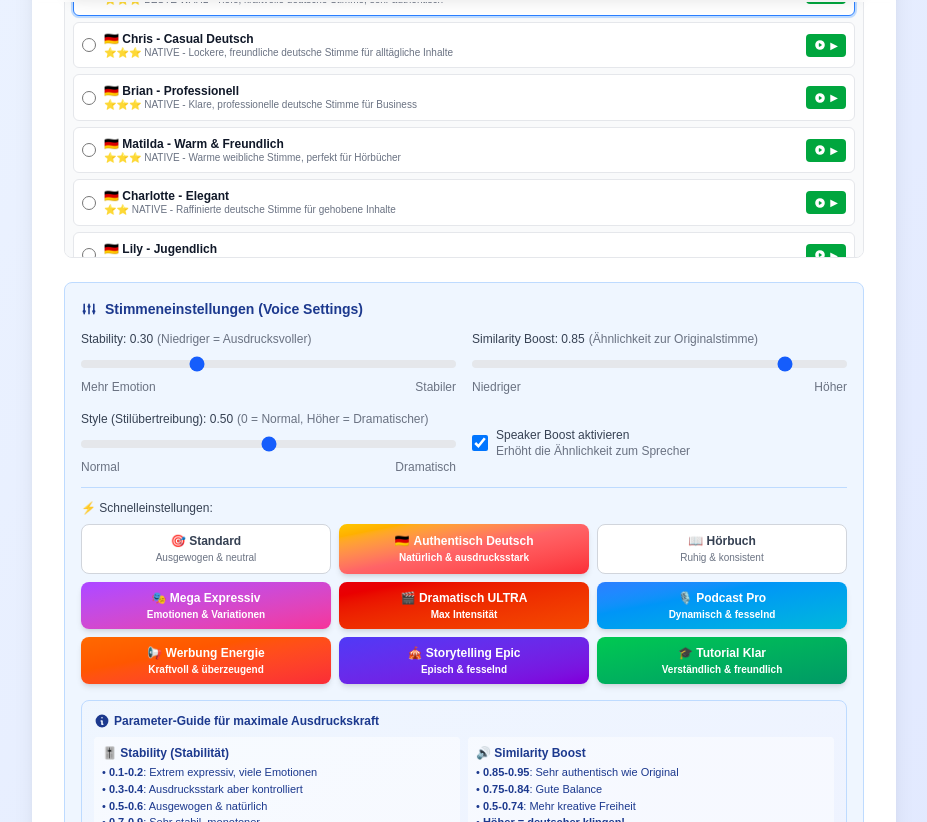
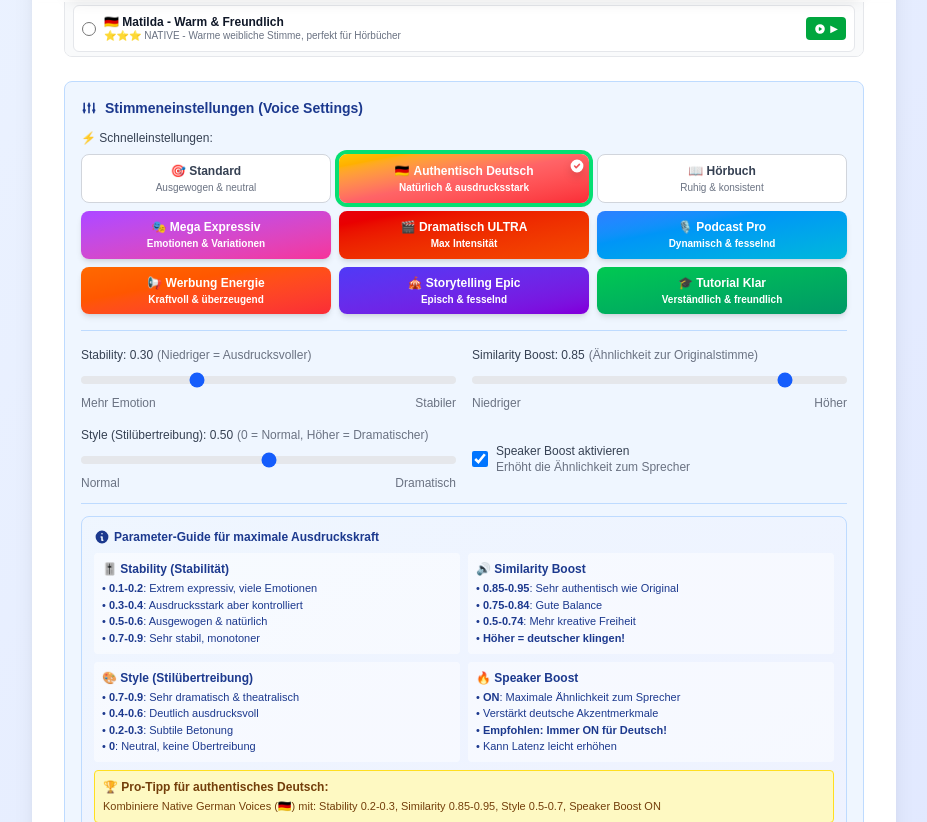
Before and after one commit to chungkk/text-to.speech, a Next.js app: page / in a window 1280 px wide. Shown: the part 798-1620 px from the top of the page, without its empty margins (176-1103 px from the left). Built offline with nearby package versions, Linux system fonts and the light colour scheme; no server answers.

Commit message:
sửa index

```diff
--- a/app/page.tsx
+++ b/app/page.tsx
@@ -52,6 +52,14 @@ export default function Home() {
   const [similarityBoost, setSimilarityBoost] = useState(0.85);
   const [style, setStyle] = useState(0.5);
   const [useSpeakerBoost, setUseSpeakerBoost] = useState(true);
+
+  // Helper function to check if current settings match a preset
+  const isPresetActive = (presetStability: number, presetSimilarity: number, presetStyle: number, presetBoost: boolean) => {
+    return stability === presetStability &&
+           similarityBoost === presetSimilarity &&
+           style === presetStyle &&
+           useSpeakerBoost === presetBoost;
+  };
 
   useEffect(() => {
     fetch('/api/voices')
@@ -289,7 +297,7 @@ export default function Home() {
                 id="text"
                 value={text}
                 onChange={(e) => setText(e.target.value)}
-                rows={14}
+                rows={10}
                 className="w-full px-5 py-4 border-2 border-gray-300 rounded-xl focus:ring-2 focus:ring-blue-500 focus:border-blue-500 resize-none text-base font-normal bg-white shadow-sm"
                 placeholder={t.textInputPlaceholder}
                 disabled={loading}
@@ -353,7 +361,7 @@ export default function Home() {
                   {voices.length} {t.voicesAvailable}
                 </span>
               </div>
-              <div className="max-h-80 overflow-y-auto border border-gray-200 rounded-lg p-2 bg-gray-50">
+              <div className="max-h-60 overflow-y-auto border border-gray-200 rounded-lg p-2 bg-gray-50">
                 <div className="space-y-3">
                   {/* German Voices */}
                   {germanVoices.length > 0 && (
@@ -556,6 +564,225 @@ export default function Home() {
                 {t.voiceSettingsTitle}
               </h3>
 
+              {/* Preset Buttons - Moved to Top */}
+              <div className="mb-4 pb-4 border-b border-blue-200">
+                <p className="text-xs font-medium text-gray-700 mb-2">{t.presetsTitle}</p>
+                <div className="grid grid-cols-2 md:grid-cols-3 gap-2">
+                  {/* Row 1: Standard & Common */}
+                  <button
+                    type="button"
+                    onClick={() => {
+                      setStability(0.5);
+                      setSimilarityBoost(0.75);
+                      setStyle(0);
+                      setUseSpeakerBoost(true);
+                    }}
+                    className={`px-3 py-2 text-xs bg-white border text-gray-700 rounded-lg hover:bg-gray-50 transition-colors relative ${
+                      isPresetActive(0.5, 0.75, 0, true) ? 'border-green-500 ring-2 ring-green-200' : 'border-gray-300'
+                    }`}
+                  >
+                    {isPresetActive(0.5, 0.75, 0, true) && (
+                      <div className="absolute top-1 right-1">
+                        <svg className="w-4 h-4 text-green-600" fill="currentColor" viewBox="0 0 20 20">
+                          <path fillRule="evenodd" d="M10 18a8 8 0 100-16 8 8 0 000 16zm3.707-9.293a1 1 0 00-1.414-1.414L9 10.586 7.707 9.293a1 1 0 00-1.414 1.414l2 2a1 1 0 001.414 0l4-4z" clipRule="evenodd" />
+                        </svg>
+                      </div>
+                    )}
+                    <div className="font-semibold">{t.presetStandard}</div>
+                    <div className="text-[10px] text-gray-500 mt-0.5">{t.presetStandardDesc}</div>
+                  </button>
+
+                  <button
+                    type="button"
+                    onClick={() => {
+                      setStability(0.3);
+                      setSimilarityBoost(0.85);
+                      setStyle(0.5);
+                      setUseSpeakerBoost(true);
+                    }}
+                    className={`px-3 py-2 text-xs bg-gradient-to-br from-yellow-400 via-red-400 to-red-500 text-white font-bold rounded-lg hover:from-yellow-500 hover:to-red-600 transition-colors shadow-md relative ${
+                      isPresetActive(0.3, 0.85, 0.5, true) ? 'ring-4 ring-green-400' : ''
+                    }`}
+                  >
+                    {isPresetActive(0.3, 0.85, 0.5, true) && (
+                      <div className="absolute top-1 right-1">
+                        <svg className="w-4 h-4 text-white drop-shadow-lg" fill="currentColor" viewBox="0 0 20 20">
+                          <path fillRule="evenodd" d="M10 18a8 8 0 100-16 8 8 0 000 16zm3.707-9.293a1 1 0 00-1.414-1.414L9 10.586 7.707 9.293a1 1 0 00-1.414 1.414l2 2a1 1 0 001.414 0l4-4z" clipRule="evenodd" />
+                        </svg>
+                      </div>
+                    )}
+                    <div className="flex items-center justify-center gap-1">
+                      <span>🇩🇪</span>
+                      <span>{t.presetGerman.replace('🇩🇪 ', '')}</span>
+                    </div>
+                    <div className="text-[10px] mt-0.5">{t.presetGermanDesc}</div>
+                  </button>
+
+                  <button
+                    type="button"
+                    onClick={() => {
+                      setStability(0.8);
+                      setSimilarityBoost(0.5);
+                      setStyle(0);
+                      setUseSpeakerBoost(false);
+                    }}
+                    className={`px-3 py-2 text-xs bg-white border text-gray-700 rounded-lg hover:bg-gray-50 transition-colors relative ${
+                      isPresetActive(0.8, 0.5, 0, false) ? 'border-green-500 ring-2 ring-green-200' : 'border-gray-300'
+                    }`}
+                  >
+                    {isPresetActive(0.8, 0.5, 0, false) && (
+                      <div className="absolute top-1 right-1">
+                        <svg className="w-4 h-4 text-green-600" fill="currentColor" viewBox="0 0 20 20">
+                          <path fillRule="evenodd" d="M10 18a8 8 0 100-16 8 8 0 000 16zm3.707-9.293a1 1 0 00-1.414-1.414L9 10.586 7.707 9.293a1 1 0 00-1.414 1.414l2 2a1 1 0 001.414 0l4-4z" clipRule="evenodd" />
+                        </svg>
+                      </div>
+                    )}
+                    <div className="font-semibold">{t.presetAudiobook}</div>
+                    <div className="text-[10px] text-gray-500 mt-0.5">{t.presetAudiobookDesc}</div>
+                  </button>
+
+                  {/* Row 2: Expressive */}
+                  <button
+                    type="button"
+                    onClick={() => {
+                      setStability(0.15);
+                      setSimilarityBoost(0.9);
+                      setStyle(0.65);
+                      setUseSpeakerBoost(true);
+                    }}
+                    className={`px-3 py-2 text-xs bg-gradient-to-br from-purple-500 to-pink-500 text-white font-semibold rounded-lg hover:from-purple-600 hover:to-pink-600 transition-colors shadow-md relative ${
+                      isPresetActive(0.15, 0.9, 0.65, true) ? 'ring-4 ring-green-400' : ''
+                    }`}
+                  >
+                    {isPresetActive(0.15, 0.9, 0.65, true) && (
+                      <div className="absolute top-1 right-1">
+                        <svg className="w-4 h-4 text-white drop-shadow-lg" fill="currentColor" viewBox="0 0 20 20">
+                          <path fillRule="evenodd" d="M10 18a8 8 0 100-16 8 8 0 000 16zm3.707-9.293a1 1 0 00-1.414-1.414L9 10.586 7.707 9.293a1 1 0 00-1.414 1.414l2 2a1 1 0 001.414 0l4-4z" clipRule="evenodd" />
+                        </svg>
+                      </div>
+                    )}
+                    <div>{t.presetExpressive}</div>
+                    <div className="text-[10px] mt-0.5">{t.presetExpressiveDesc}</div>
+                  </button>
+
+                  <button
+                    type="button"
+                    onClick={() => {
+                      setStability(0.2);
+                      setSimilarityBoost(0.95);
+                      setStyle(0.8);
+                      setUseSpeakerBoost(true);
+                    }}
+                    className={`px-3 py-2 text-xs bg-gradient-to-br from-red-600 to-orange-600 text-white font-bold rounded-lg hover:from-red-700 hover:to-orange-700 transition-colors shadow-md relative ${
+                      isPresetActive(0.2, 0.95, 0.8, true) ? 'ring-4 ring-green-400' : ''
+                    }`}
+                  >
+                    {isPresetActive(0.2, 0.95, 0.8, true) && (
+                      <div className="absolute top-1 right-1">
+                        <svg className="w-4 h-4 text-white drop-shadow-lg" fill="currentColor" viewBox="0 0 20 20">
+                          <path fillRule="evenodd" d="M10 18a8 8 0 100-16 8 8 0 000 16zm3.707-9.293a1 1 0 00-1.414-1.414L9 10.586 7.707 9.293a1 1 0 00-1.414 1.414l2 2a1 1 0 001.414 0l4-4z" clipRule="evenodd" />
+                        </svg>
+                      </div>
+                    )}
+                    <div>{t.presetDramatic}</div>
+                    <div className="text-[10px] mt-0.5">{t.presetDramaticDesc}</div>
+                  </button>
+
+                  <button
+                    type="button"
+                    onClick={() => {
+                      setStability(0.25);
+                      setSimilarityBoost(0.88);
+                      setStyle(0.6);
+                      setUseSpeakerBoost(true);
+                    }}
+                    className={`px-3 py-2 text-xs bg-gradient-to-br from-blue-500 to-cyan-500 text-white font-semibold rounded-lg hover:from-blue-600 hover:to-cyan-600 transition-colors shadow-md relative ${
+                      isPresetActive(0.25, 0.88, 0.6, true) ? 'ring-4 ring-green-400' : ''
+                    }`}
+                  >
+                    {isPresetActive(0.25, 0.88, 0.6, true) && (
+                      <div className="absolute top-1 right-1">
+                        <svg className="w-4 h-4 text-white drop-shadow-lg" fill="currentColor" viewBox="0 0 20 20">
+                          <path fillRule="evenodd" d="M10 18a8 8 0 100-16 8 8 0 000 16zm3.707-9.293a1 1 0 00-1.414-1.414L9 10.586 7.707 9.293a1 1 0 00-1.414 1.414l2 2a1 1 0 001.414 0l4-4z" clipRule="evenodd" />
+                        </svg>
+                      </div>
+                    )}
+                    <div>{t.presetPodcast}</div>
+                    <div className="text-[10px] mt-0.5">{t.presetPodcastDesc}</div>
+                  </button>
+
+                  {/* Row 3: Specialized */}
+                  <button
+                    type="button"
+                    onClick={() => {
+                      setStability(0.18);
+                      setSimilarityBoost(0.92);
+                      setStyle(0.75);
+                      setUseSpeakerBoost(true);
+                    }}
+                    className={`px-3 py-2 text-xs bg-gradient-to-br from-orange-500 to-red-500 text-white font-semibold rounded-lg hover:from-orange-600 hover:to-red-600 transition-colors shadow-md relative ${
+                      isPresetActive(0.18, 0.92, 0.75, true) ? 'ring-4 ring-green-400' : ''
+                    }`}
+                  >
+                    {isPresetActive(0.18, 0.92, 0.75, true) && (
+                      <div className="absolute top-1 right-1">
+                        <svg className="w-4 h-4 text-white drop-shadow-lg" fill="currentColor" viewBox="0 0 20 20">
+                          <path fillRule="evenodd" d="M10 18a8 8 0 100-16 8 8 0 000 16zm3.707-9.293a1 1 0 00-1.414-1.414L9 10.586 7.707 9.293a1 1 0 00-1.414 1.414l2 2a1 1 0 001.414 0l4-4z" clipRule="evenodd" />
+                        </svg>
+                      </div>
+                    )}
+                    <div>{t.presetAdvertising}</div>
+                    <div className="text-[10px] mt-0.5">{t.presetAdvertisingDesc}</div>
+                  </button>
+
+                  <button
+                    type="button"
+                    onClick={() => {
+                      setStability(0.12);
+                      setSimilarityBoost(0.95);
+                      setStyle(0.85);
+                      setUseSpeakerBoost(true);
+                    }}
+                    className={`px-3 py-2 text-xs bg-gradient-to-br from-indigo-600 to-purple-700 text-white font-bold rounded-lg hover:from-indigo-700 hover:to-purple-800 transition-colors shadow-md relative ${
+                      isPresetActive(0.12, 0.95, 0.85, true) ? 'ring-4 ring-green-400' : ''
+                    }`}
+                  >
+                    {isPresetActive(0.12, 0.95, 0.85, true) && (
+                      <div className="absolute top-1 right-1">
+                        <svg className="w-4 h-4 text-white drop-shadow-lg" fill="currentColor" viewBox="0 0 20 20">
+                          <path fillRule="evenodd" d="M10 18a8 8 0 100-16 8 8 0 000 16zm3.707-9.293a1 1 0 00-1.414-1.414L9 10.586 7.707 9.293a1 1 0 00-1.414 1.414l2 2a1 1 0 001.414 0l4-4z" clipRule="evenodd" />
+                        </svg>
+                      </div>
+                    )}
+                    <div>{t.presetStorytelling}</div>
+                    <div className="text-[10px] mt-0.5">{t.presetStorytellingDesc}</div>
+                  </button>
+
+                  <button
+                    type="button"
+                    onClick={() => {
+                      setStability(0.22);
+                      setSimilarityBoost(0.87);
+                      setStyle(0.55);
+                      setUseSpeakerBoost(true);
+                    }}
+                    className={`px-3 py-2 text-xs bg-gradient-to-br from-green-500 to-emerald-600 text-white font-semibold rounded-lg hover:from-green-600 hover:to-emerald-700 transition-colors shadow-md relative ${
+                      isPresetActive(0.22, 0.87, 0.55, true) ? 'ring-4 ring-green-400' : ''
+                    }`}
+                  >
+                    {isPresetActive(0.22, 0.87, 0.55, true) && (
+                      <div className="absolute top-1 right-1">
+                        <svg className="w-4 h-4 text-white drop-shadow-lg" fill="currentColor" viewBox="0 0 20 20">
+                          <path fillRule="evenodd" d="M10 18a8 8 0 100-16 8 8 0 000 16zm3.707-9.293a1 1 0 00-1.414-1.414L9 10.586 7.707 9.293a1 1 0 00-1.414 1.414l2 2a1 1 0 001.414 0l4-4z" clipRule="evenodd" />
+                        </svg>
+                      </div>
+                    )}
+                    <div>{t.presetTutorial}</div>
+                    <div className="text-[10px] mt-0.5">{t.presetTutorialDesc}</div>
+                  </button>
+                </div>
+              </div>
+
               <div className="grid grid-cols-1 md:grid-cols-2 gap-4">
                 {/* Stability */}
                 <div>
@@ -637,145 +864,9 @@ export default function Home() {
                 </div>
               </div>
 
-              {/* Preset Buttons */}
+              {/* Advanced Info Panel */}
               <div className="mt-3 pt-3 border-t border-blue-200">
-                <p className="text-xs font-medium text-gray-700 mb-2">{t.presetsTitle}</p>
-                <div className="grid grid-cols-2 md:grid-cols-3 gap-2">
-                  {/* Row 1: Standard & Common */}
-                  <button
-                    type="button"
-                    onClick={() => {
-                      setStability(0.5);
-                      setSimilarityBoost(0.75);
-                      setStyle(0);
-                      setUseSpeakerBoost(true);
-                    }}
-                    className="px-3 py-2 text-xs bg-white border border-gray-300 text-gray-700 rounded-lg hover:bg-gray-50 transition-colors"
-                  >
-                    <div className="font-semibold">{t.presetStandard}</div>
-                    <div className="text-[10px] text-gray-500 mt-0.5">{t.presetStandardDesc}</div>
-                  </button>
-
-                  <button
-                    type="button"
-                    onClick={() => {
-                      setStability(0.3);
-                      setSimilarityBoost(0.85);
-                      setStyle(0.5);
-                      setUseSpeakerBoost(true);
-                    }}
-                    className="px-3 py-2 text-xs bg-gradient-to-br from-yellow-400 via-red-400 to-red-500 text-white font-bold rounded-lg hover:from-yellow-500 hover:to-red-600 transition-colors shadow-md"
-                  >
-                    <div className="flex items-center justify-center gap-1">
-                      <span>🇩🇪</span>
-                      <span>{t.presetGerman.replace('🇩🇪 ', '')}</span>
-                    </div>
-                    <div className="text-[10px] mt-0.5">{t.presetGermanDesc}</div>
-                  </button>
-
-                  <button
-                    type="button"
-                    onClick={() => {
-                      setStability(0.8);
-                      setSimilarityBoost(0.5);
-                      setStyle(0);
-                      setUseSpeakerBoost(false);
-                    }}
-                    className="px-3 py-2 text-xs bg-white border border-gray-300 text-gray-700 rounded-lg hover:bg-gray-50 transition-colors"
-                  >
-                    <div className="font-semibold">{t.presetAudiobook}</div>
-                    <div className="text-[10px] text-gray-500 mt-0.5">{t.presetAudiobookDesc}</div>
-                  </button>
-
-                  {/* Row 2: Expressive */}
-                  <button
-                    type="button"
-                    onClick={() => {
-                      setStability(0.15);
-                      setSimilarityBoost(0.9);
-                      setStyle(0.65);
-                      setUseSpeakerBoost(true);
-                    }}
-                    className="px-3 py-2 text-xs bg-gradient-to-br from-purple-500 to-pink-500 text-white font-semibold rounded-lg hover:from-purple-600 hover:to-pink-600 transition-colors shadow-md"
-                  >
-                    <div>{t.presetExpressive}</div>
-                    <div className="text-[10px] mt-0.5">{t.presetExpressiveDesc}</div>
-                  </button>
-
-                  <button
-                    type="button"
-                    onClick={() => {
-                      setStability(0.2);
-                      setSimilarityBoost(0.95);
-                      setStyle(0.8);
-                      setUseSpeakerBoost(true);
-                    }}
-                    className="px-3 py-2 text-xs bg-gradient-to-br from-red-600 to-orange-600 text-white font-bold rounded-lg hover:from-red-700 hover:to-orange-700 transition-colors shadow-md"
-                  >
-                    <div>{t.presetDramatic}</div>
-                    <div className="text-[10px] mt-0.5">{t.presetDramaticDesc}</div>
-                  </button>
-
-                  <button
-                    type="button"
-                    onClick={() => {
-                      setStability(0.25);
-                      setSimilarityBoost(0.88);
-                      setStyle(0.6);
-                      setUseSpeakerBoost(true);
-                    }}
-                    className="px-3 py-2 text-xs bg-gradient-to-br from-blue-500 to-cyan-500 text-white font-semibold rounded-lg hover:from-blue-600 hover:to-cyan-600 transition-colors shadow-md"
-                  >
-                    <div>{t.presetPodcast}</div>
-                    <div className="text-[10px] mt-0.5">{t.presetPodcastDesc}</div>
-                  </button>
-
-                  {/* Row 3: Specialized */}
-                  <button
-                    type="button"
-                    onClick={() => {
-                      setStability(0.18);
-                      setSimilarityBoost(0.92);
-                      setStyle(0.75);
-                      setUseSpeakerBoost(true);
-                    }}
-                    className="px-3 py-2 text-xs bg-gradient-to-br from-orange-500 to-red-500 text-white font-semibold rounded-lg hover:from-orange-600 hover:to-red-600 transition-colors shadow-md"
-                  >
-                    <div>{t.presetAdvertising}</div>
-                    <div className="text-[10px] mt-0.5">{t.presetAdvertisingDesc}</div>
-                  </button>
-
-                  <button
-                    type="button"
-                    onClick={() => {
-                      setStability(0.12);
-                      setSimilarityBoost(0.95);
-                      setStyle(0.85);
-                      setUseSpeakerBoost(true);
-                    }}
-                    className="px-3 py-2 text-xs bg-gradient-to-br from-indigo-600 to-purple-700 text-white font-bold rounded-lg hover:from-indigo-700 hover:to-purple-800 transition-colors shadow-md"
-                  >
-                    <div>{t.presetStorytelling}</div>
-                    <div className="text-[10px] mt-0.5">{t.presetStorytellingDesc}</div>
-                  </button>
-
-                  <button
-                    type="button"
-                    onClick={() => {
-                      setStability(0.22);
-                      setSimilarityBoost(0.87);
-                      setStyle(0.55);
-                      setUseSpeakerBoost(true);
-                    }}
-                    className="px-3 py-2 text-xs bg-gradient-to-br from-green-500 to-emerald-600 text-white font-semibold rounded-lg hover:from-green-600 hover:to-emerald-700 transition-colors shadow-md"
-                  >
-                    <div>{t.presetTutorial}</div>
-                    <div className="text-[10px] mt-0.5">{t.presetTutorialDesc}</div>
-                  </button>
-                </div>
-
-                {/* Advanced Info Panel */}
-                <div className="mt-4 p-3 bg-gradient-to-br from-blue-50 to-indigo-50 border border-blue-200 rounded-lg text-xs">
+                <div className="p-3 bg-gradient-to-br from-blue-50 to-indigo-50 border border-blue-200 rounded-lg text-xs">
                   <p className="font-bold text-blue-900 mb-2 flex items-center gap-1">
                     <svg className="w-4 h-4" fill="currentColor" viewBox="0 0 20 20">
                       <path fillRule="evenodd" d="M18 10a8 8 0 11-16 0 8 8 0 0116 0zm-7-4a1 1 0 11-2 0 1 1 0 012 0zM9 9a1 1 0 000 2v3a1 1 0 001 1h1a1 1 0 100-2v-3a1 1 0 00-1-1H9z" clipRule="evenodd" />
```
Also changed, not shown: app/admin/page.tsx (+3 -5 lines).
